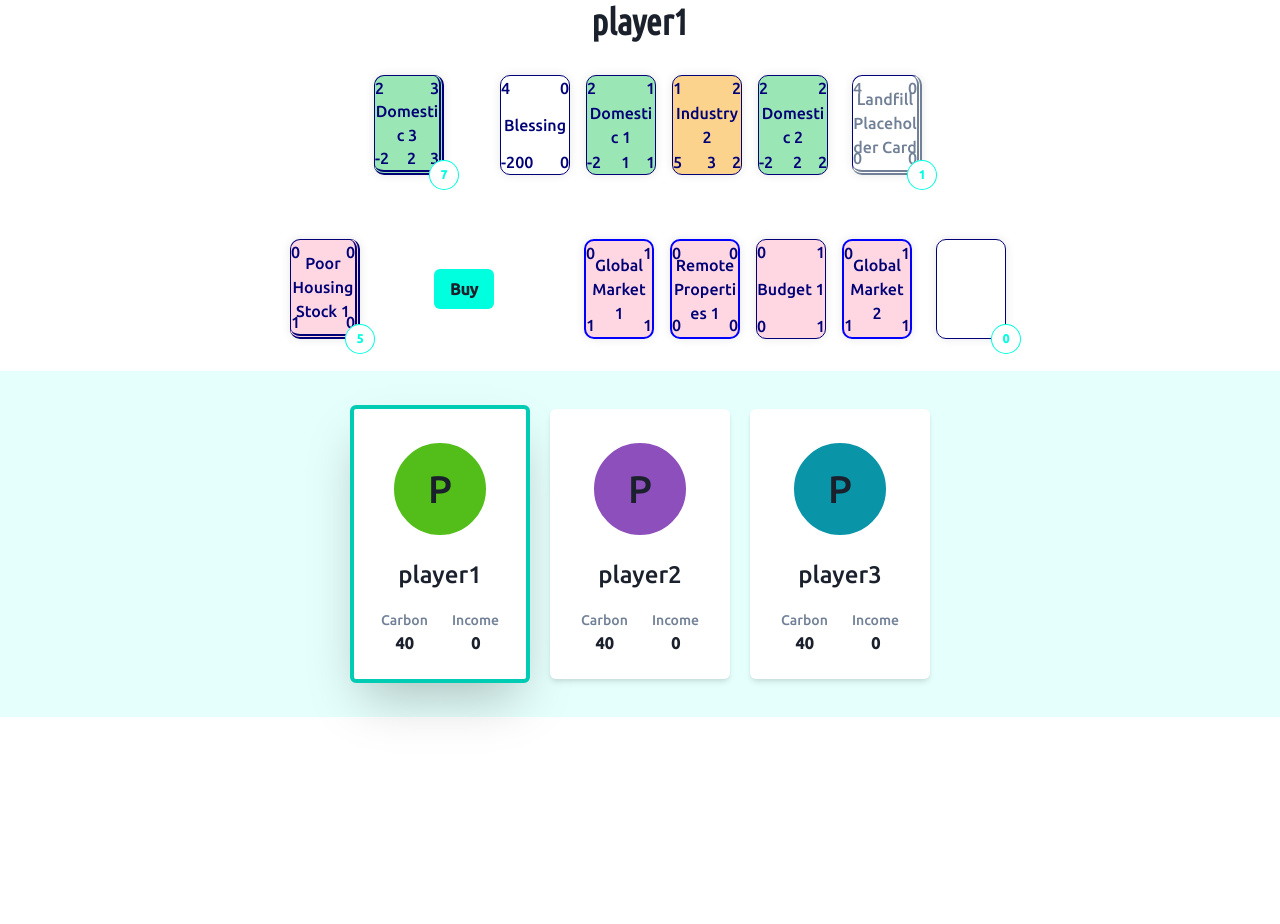
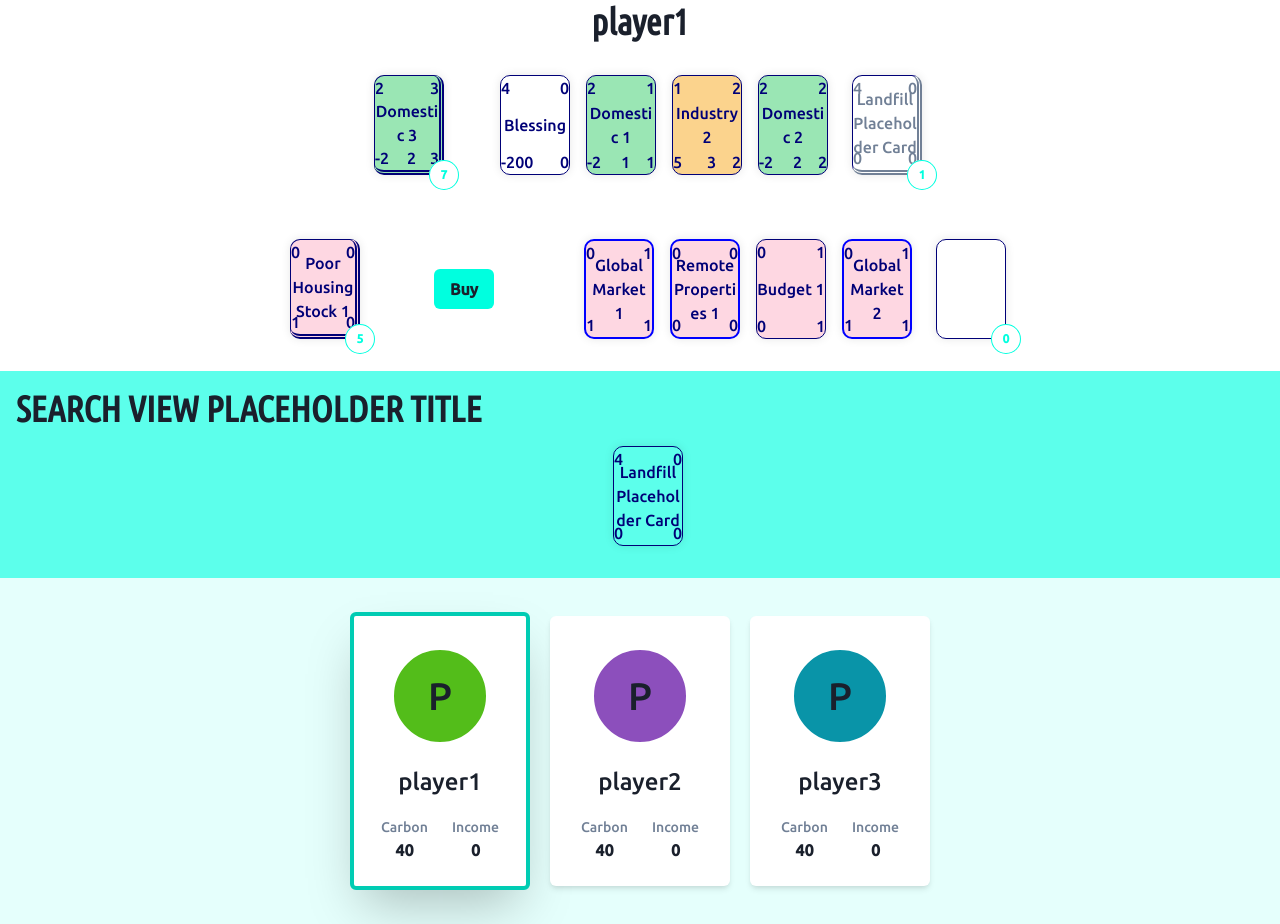
Before and after one commit to FranciscoRossoR/carbon_test, a Next.js app: page / in a window 1280 px wide. Both pictures are taken after a click on the button "Start". Before the commit the page ends 800 px from the top, so only its background shows below. Built offline with nearby package versions, Linux system fonts and the light colour scheme.

Commit message:
feat: base search panel

```diff
--- a/pages/index.tsx
+++ b/pages/index.tsx
@@ -8,6 +8,7 @@ import HeadingPanel from "src/components/layout/HeadingPanel"
 import SummaryPanel from "src/components/layout/SummaryPanel"
 import MarketPanel from "src/components/layout/MarketPanel"
 import DrawPanel from "src/components/layout/DrawPanel"
+import SearchPanel from "src/components/layout/SearchPanel"
 
 export default observer(class Play extends React.Component<{}, {}> {
 
@@ -28,6 +29,7 @@ export default observer(class Play extends React.Component<{}, {}> {
                     <Flex justifyContent="center" align="stretch" wrap="wrap">
                         <MarketPanel flex="0 1 100% " />
                         <DrawPanel flex="0 1 100%" />
+                        <SearchPanel flex="0 1 100%" />
                     </Flex>
                 : null}
                 <SummaryPanel />
--- /dev/null
+++ b/src/components/layout/SearchPanel.tsx
@@ -0,0 +1,45 @@
+import { Box, Center, FlexProps, Heading, HStack, Spacer } from "@chakra-ui/react";
+import { observer } from "mobx-react";
+import gameState from "pages/store";
+import React from "react";
+import PlayingCard from "../PlayingCard";
+
+type ISearchPanelProps = {
+} & FlexProps
+
+export default observer(class SearchPanel extends React.Component<ISearchPanelProps, {}> {
+
+    public constructor(props: ISearchPanelProps) {
+        super(props)
+    }
+
+    public render() {
+
+        return(
+
+            <Box {...this.props} p="1em" bgColor="brand.300">
+
+                <Heading>SEARCH VIEW PLACEHOLDER TITLE</Heading>
+
+                <Center>
+                    <HStack p="1em" spacing="0">
+                        {gameState.landfillPile.cards.map((c, i) => {   // PLACEHOLDER PILE
+                            return (
+                                <React.Fragment key={c._uid}>
+                                    <Spacer w="1em" />
+                                    <PlayingCard
+                                        {...c}
+                                    />
+                                </React.Fragment>
+                            )
+                        })}
+                    </HStack>
+                </Center>
+
+            </Box>
+
+        )
+
+    }
+
+})
```
